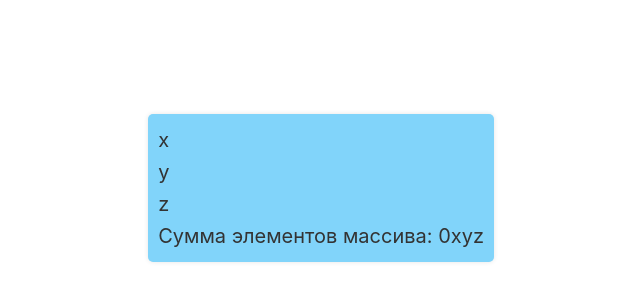
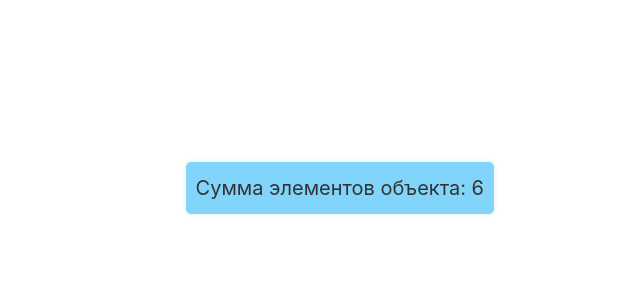
Before and after one commit to rayssssbush/vue_uch, a Vue app: page / in a window 1280 px wide. Shown: the part 212-512 px from the top of the page, without its empty margins (146-786 px from the left). Built offline with nearby package versions, Linux system fonts and the light colour scheme.

Commit message:
Задание 6

```diff
--- a/src/App.vue
+++ b/src/App.vue
@@ -5,11 +5,11 @@ import TheWelcome from './components/TheWelcome.vue'
 
 <template>
 	<div>
-		<!-- Вывод каждого элемента массива в отдельном абзаце -->
-		<p v-for="(item, index) in arr" :key="index">{{ item }}</p>
-
-		<!-- Вывод суммы элементов массива -->
-		<p>Сумма элементов массива: {{ arr.reduce((sum, num) => sum + num, 0) }}</p>
+		<!-- Вывод суммы элементов объекта -->
+		<p>
+			Сумма элементов объекта:
+			{{ Object.values(obj).reduce((sum, value) => sum + value, 0) }}
+		</p>
 	</div>
 </template>
 
@@ -17,8 +17,7 @@ import TheWelcome from './components/TheWelcome.vue'
 export default {
 	data() {
 		return {
-			arr: ['x', 'y', 'z'], // для первого случая
-			// arr: [1, 2, 3],     // для второго случая
+			obj: { x: 1, y: 2, z: 3 },
 		}
 	},
 }
```
